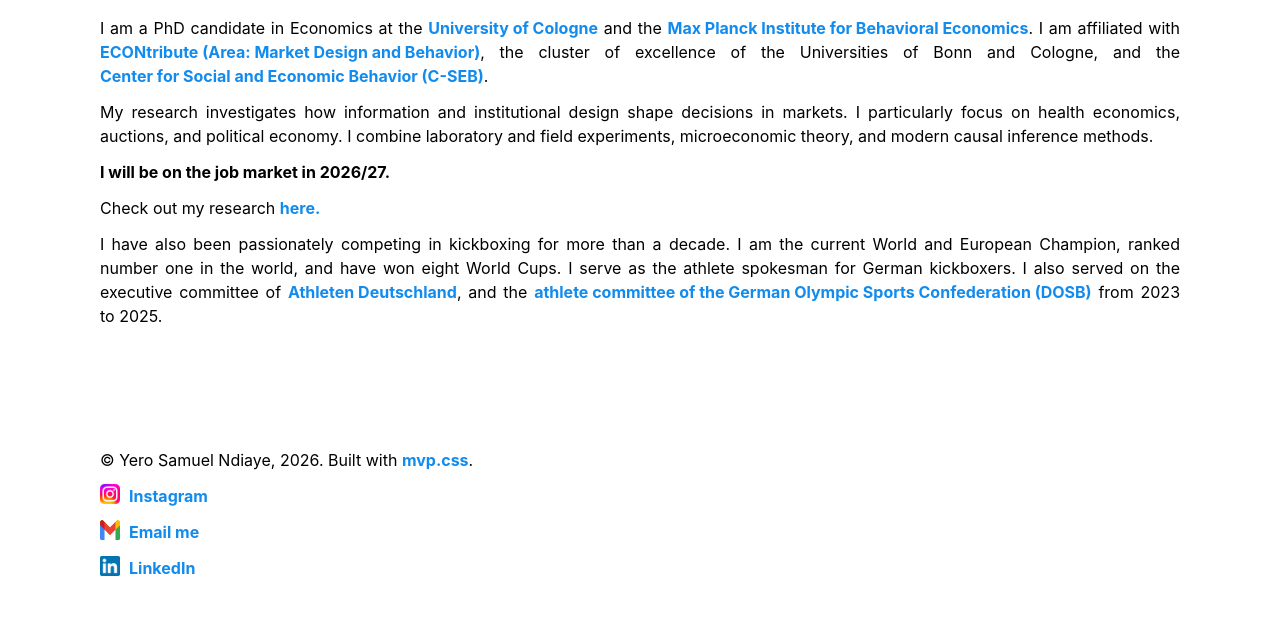
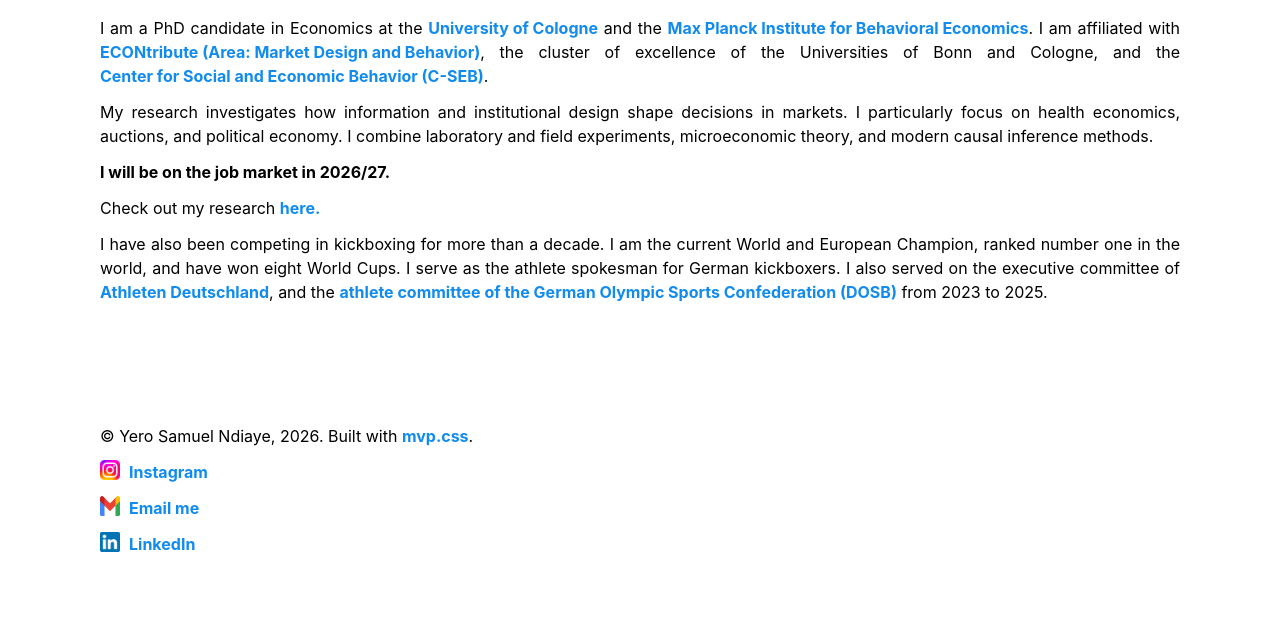
Before and after one commit to yerondiaye/yerondiaye.github.io, a Jekyll site: the page index.html, which Jekyll copies as it is, in a window 1280 px wide. Shown: the part 559-1199 px from the top of the page. Built offline with Jekyll 4.4.1, drawn with Linux system fonts in a browser that asks for light colours; after the commit the page ends 1175 px from its top, so only the background shows below that.

Commit message:
Update index.html

```diff
--- a/index.html
+++ b/index.html
@@ -40,7 +40,7 @@
 <p align="justify">My research investigates how information and institutional design shape decisions in markets. I particularly focus on health economics, auctions, and political economy. I combine laboratory and field experiments, microeconomic theory,  and modern causal inference methods. </p>
 <p align="justify"><b> I will be on the job market in 2026/27.</b></p>
 <p align="justify">Check out my research <a href="../research">here.</a></p>
-<p align="justify">I have also been passionately competing in kickboxing for more than a decade. I am the current World and European Champion, ranked number one in the world, and have won eight World Cups. I serve as the athlete spokesman for German kickboxers. I also served on the executive committee of <a href="https://athleten-deutschland.org/">Athleten Deutschland</a>, and the <a href="https://www.dosb.de/ueber-uns/gremien/athletenkommission">athlete committee of the German Olympic Sports Confederation (DOSB)</a> from 2023 to 2025.</p>
+<p align="justify">I have also been competing in kickboxing for more than a decade. I am the current World and European Champion, ranked number one in the world, and have won eight World Cups. I serve as the athlete spokesman for German kickboxers. I also served on the executive committee of <a href="https://athleten-deutschland.org/">Athleten Deutschland</a>, and the <a href="https://www.dosb.de/ueber-uns/gremien/athletenkommission">athlete committee of the German Olympic Sports Confederation (DOSB)</a> from 2023 to 2025.</p>
         </main>
 
 
```
